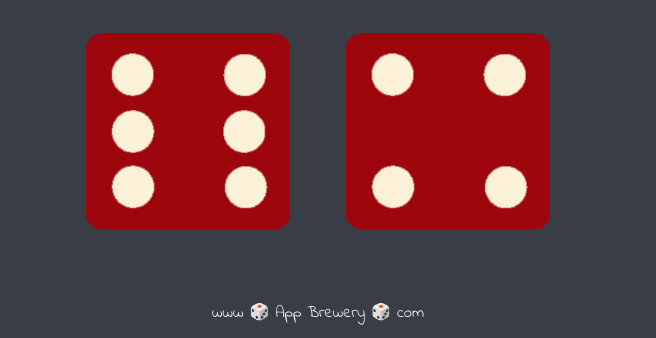
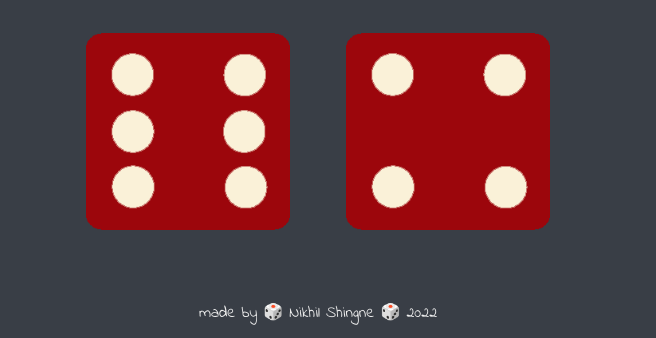
Before and after one commit to nikhil137/dice_game, a plain HTML site: page index.html in a window 1280 px wide. Shown: the part 462-800 px from the top of the page, without its empty margins (322-978 px from the left). Drawn offline with Linux system fonts and the light colour scheme.

Commit message:
Update index.html
upadate index file

```diff
--- a/index.html
+++ b/index.html
@@ -28,6 +28,6 @@
   </body>
 
   <footer>
-    www 🎲 App Brewery 🎲 com
+    made by 🎲 Nikhil Shingne 🎲 2022
   </footer>
 </html>
```
